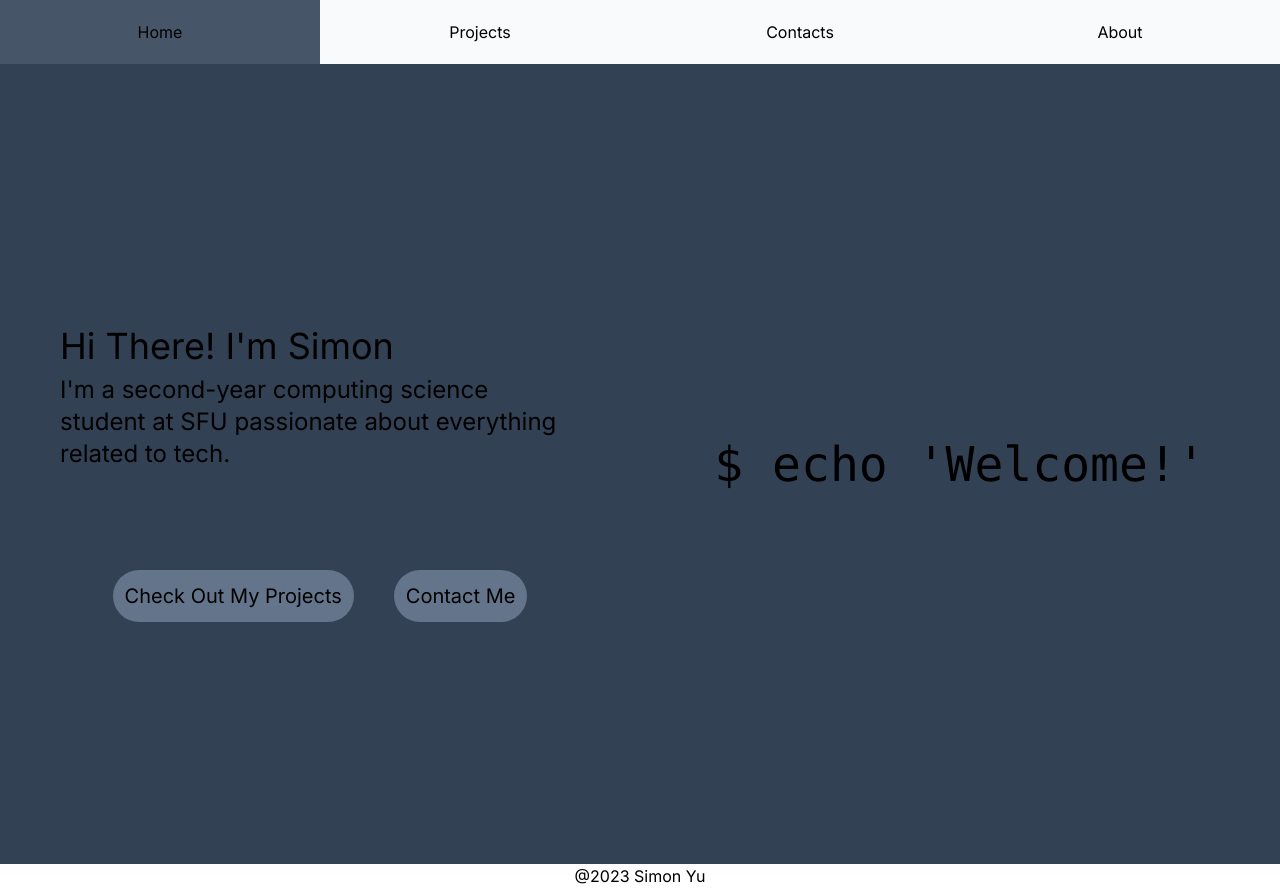
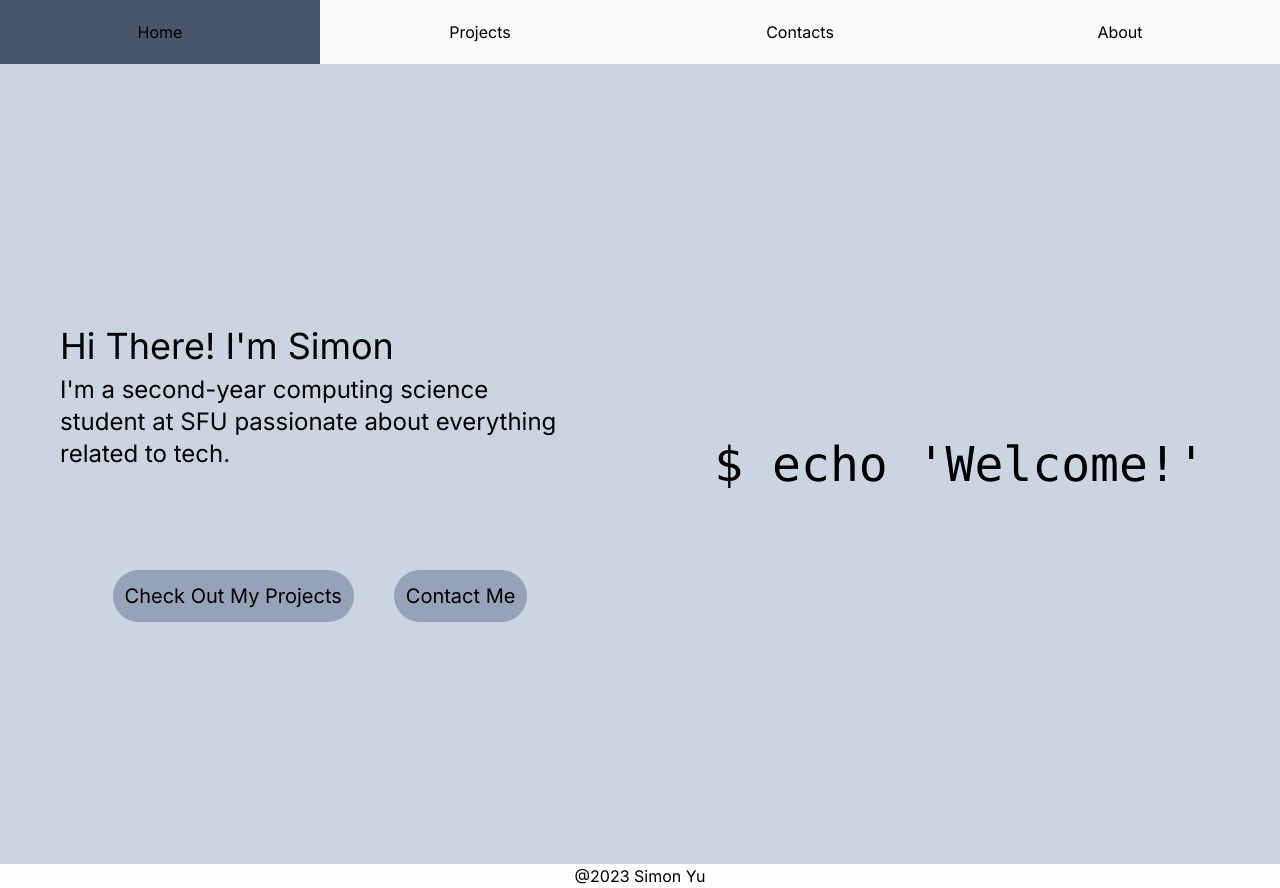
Before and after one commit to Simon7896/personal-website, a Next.js app: page / in a window 1280 px wide. Built offline with nearby package versions, Linux system fonts and the light colour scheme.

Commit message:
Changed page colours

```diff
--- a/src/app/page.tsx
+++ b/src/app/page.tsx
@@ -7,7 +7,7 @@ import AnimatedSentence from "./components/animatedSentence";
 
 const LandingPageContainer = ({}) => {
   return (
-    <div className="w-screen h-screen flex flex-col-reverse lg:flex-row items-center bg-slate-700">
+    <div className="w-screen h-screen flex flex-col-reverse lg:flex-row items-center bg-slate-300 dark:bg-slate-700">
       <motion.div
         className="basis-1/2 flex flex-col justify-center items-center"
         animate={{ opacity:1, x: 0 }}
@@ -21,10 +21,10 @@ const LandingPageContainer = ({}) => {
           </h3>
         </div>
         <div className="flex flex-column md:flex-row m-5" justify-center>
-          <RoundButton className="bg-slate-500 text-center" href="/projects">
+          <RoundButton className="bg-slate-400 text-center" href="/projects">
             <p className="text-xl">Check Out My Projects</p>
           </RoundButton>
-          <RoundButton className="bg-slate-500 text-center" href="/contacts">
+          <RoundButton className="bg-slate-400 text-center" href="/contacts">
             <p className="text-xl">Contact Me</p>
           </RoundButton>
         </div>
```
